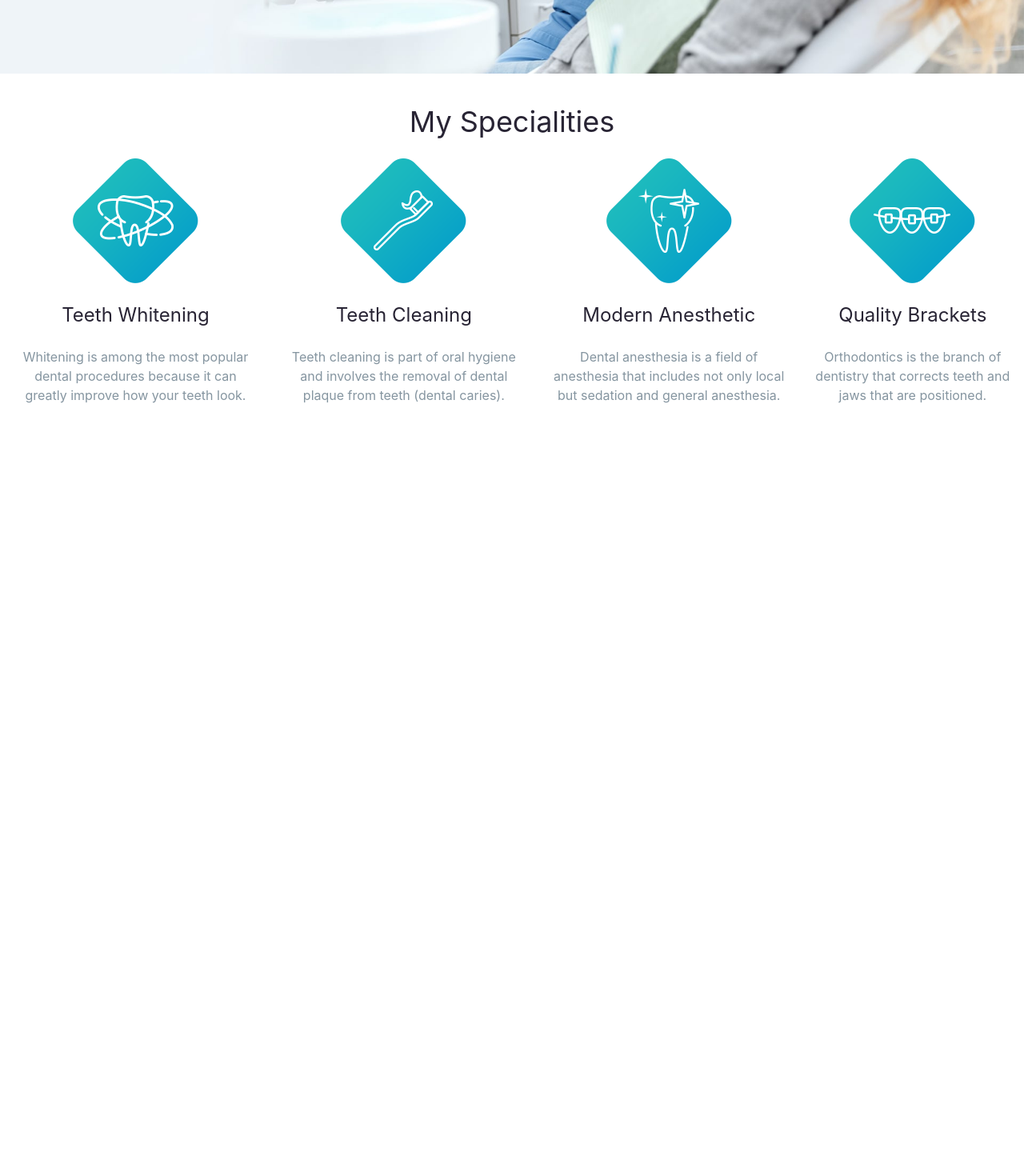
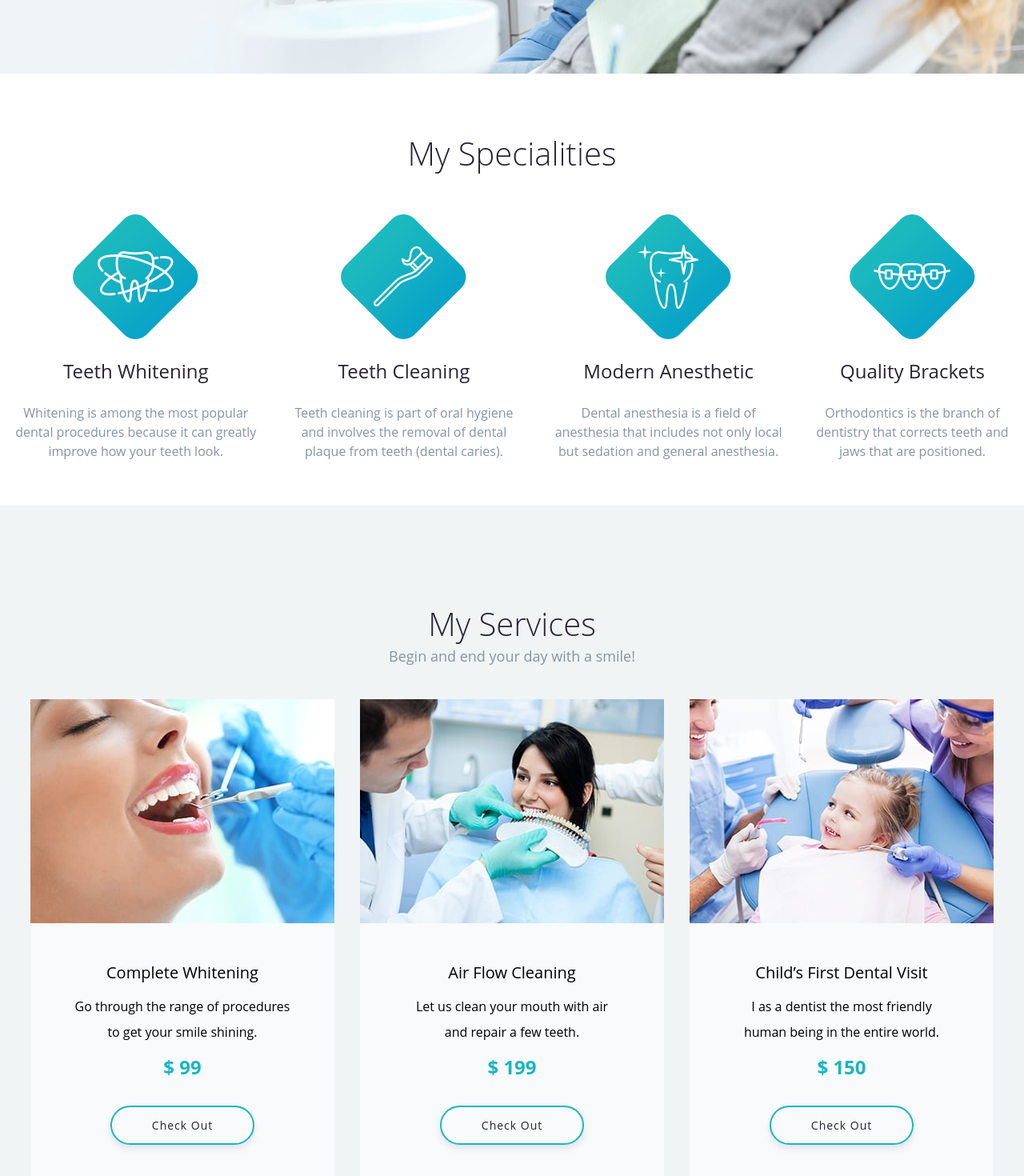
Before and after one commit to mdmahfujarrahman/dr-Jason-Armstrong, a React (Create React App) app: page / in a window 1280 px wide. Shown: the part 734-2204 px from the top of the page at 80% size. Before the commit the page ends 1306 px from the top, so only its background shows below. Built offline with nearby package versions, Linux system fonts and the light colour scheme.

Commit message:
service section added

```diff
--- a/src/components/Pages/Home/Banner/Banner.css
+++ b/src/components/Pages/Home/Banner/Banner.css
@@ -33,7 +33,7 @@
     font-family: 'Open Sans',
     sans-serif;
     font-weight: 400;
-    font-style: normal;
+    font-style: Bold;
     color: #282434;
     background-color: #ffffff;
     border-color: #ffffff;
--- a/src/components/Pages/Home/Banner/Banner.js
+++ b/src/components/Pages/Home/Banner/Banner.js
@@ -14,7 +14,7 @@ const Banner = () => {
                 backgroundRepeat: "no-repeat",
             }}
         >
-            <div className="ml-[-120px] md:ml-[-650px]">
+            <div className="ml-[-120px] md:ml-[-400px] lg:ml-[-650px]">
                 <p className="moto py-4">Welcome to Dentist</p>
                 <p className="moto-title">Creating vibrant smile</p>
                 <p className="moto-title">for healthy lifestyles!</p>
--- a/src/components/Pages/Home/Home/Home.js
+++ b/src/components/Pages/Home/Home/Home.js
@@ -1,5 +1,6 @@
 import React from 'react';
 import Banner from '../Banner/Banner';
+import Services from '../Services/Services';
 import Specialities from '../Specialities/Specialities';
 
 const Home = () => {
@@ -7,6 +8,7 @@ const Home = () => {
         <div>
             <Banner/>
             <Specialities/>
+            <Services/>
         </div>
     );
 };
--- /dev/null
+++ b/src/components/Pages/Home/Service/Service.css
@@ -0,0 +1,30 @@
+.checkout-btn{
+    font-family: 'Open Sans',
+    sans-serif;
+    font-weight: 400;
+    font-style: Bold;
+    color: #282434;
+    background-color: ffffff;
+    border-color: #19B6C0;
+    box-shadow: 0 5px 10px 0 rgb(0 0 0 / 9%);
+    min-width: 180px;
+    padding: 12px 15px;
+    font-size: 14px;
+    position: relative;
+    z-index: 1;
+    line-height: 1.5;
+    border-width: 2px;
+    border-style: solid;
+    transition: .3s;
+    border-radius: 40px;
+    letter-spacing: 1px;
+    text-align: center;
+    display: inline-block;
+    cursor: pointer;
+}
+.checkout-btn:hover,
+.checkout-btn:focus {
+    background-color: #19B6C0;
+    border-color: #ffffff;
+    color: #ffffff;
+}
--- /dev/null
+++ b/src/components/Pages/Home/Service/Service.js
@@ -0,0 +1,23 @@
+import React from 'react';
+import './Service.css'
+
+const Service = ({ service }) => {
+    const {name, price, img, description} = service;
+    return (
+        <div className="mx-4 text-center rounded-md">
+            <img src={img} alt="" />
+            <div className="bg-slate-50 p-8">
+                <p className="text-xl my-4">{name}</p>
+                <p className="text-wrap my-2">{description.slice(0, 34)}</p>
+                <p className="text-wrap my-2">{description.slice(35, )}</p>
+                <p className="my-4 font-bold text-[#19B6C0] text-2xl">
+                    $ {price}
+                </p>
+                <div>
+                    <button className="checkout-btn my-4">Check Out</button>
+                </div>
+            </div>
+        </div>
+    );
+};
+export default Service;
--- /dev/null
+++ b/src/components/Pages/Home/Services/Services.css
@@ -0,0 +1,20 @@
+.services-title{
+    font-weight: 300;
+    font-style: normal;
+    font-family: 'Open Sans',
+    sans-serif;
+    color: #282434;
+    font-size: 40px;
+    line-height: 1.4;
+    letter-spacing: 0px;
+}
+.services-subtitle{
+        font-weight: 400;
+        font-style: normal;
+        font-family: 'Open Sans',
+        sans-serif;
+        color: #8595a0;
+        font-size: 18px;
+        line-height: 1.4;
+        letter-spacing: 0px;
+}
--- /dev/null
+++ b/src/components/Pages/Home/Services/Services.js
@@ -0,0 +1,55 @@
+import React from "react";
+import './Services.css'
+import Whitening from "../../../../images/services/Complete Whitening.jpg";
+import Cleaning from "../../../../images/services/Air Flow Cleaning.jpg";
+import Child from "../../../../images/services/Childs.jpg";
+import Service from "../Service/Service";
+
+const services = [
+    {
+        id: 1,
+        name: "Complete Whitening",
+        description:
+            "Go through the range of procedures to get your smile shining.",
+        img: Whitening,
+        price: 99,
+    },
+    {
+        id: 2,
+        name: "Air Flow Cleaning",
+        description: "Let us clean your mouth with air   and repair a few teeth.",
+        img: Cleaning,
+        price: 199,
+    },
+    {
+        id: 3,
+        name: "Child’s First Dental Visit",
+        description:
+            "I as a dentist the most  friendly  human being in the entire world.",
+        img: Child,
+        price: 150,
+    },
+];
+
+const Services = () => {
+    return (
+        <div
+            id="services"
+            className="bg-[#F0F4F5] flex flex-col justify-center items-center py-20"
+        >
+            <div className="text-center my-10">
+                <h2 className="text-2xl services-title">My Services</h2>
+                <p className="services-subtitle">
+                    Begin and end your day with a smile!
+                </p>
+            </div>
+            <div className="flex flex-wrap  md:flex-nowrap justify-center items-center">
+                {services.map((service) => (
+                    <Service key={service.id} service={service} />
+                ))}
+            </div>
+        </div>
+    );
+};
+
+export default Services;
--- /dev/null
+++ b/src/components/Pages/Home/Specialities/Specialities.css
@@ -0,0 +1,10 @@
+.specialities-title{
+    font-weight: 300;
+    font-style: normal;
+    font-family: 'Open Sans',
+    sans-serif;
+    color: #282434;
+    font-size: 40px;
+    line-height: 1.4;
+    letter-spacing: 0px;
+}
--- a/src/components/Pages/Home/Specialities/Specialities.js
+++ b/src/components/Pages/Home/Specialities/Specialities.js
@@ -1,5 +1,6 @@
 import React from 'react';
 import Specialitiey from '../Specialitiey/Specialitiey';
+import './Specialities.css'
 import Specialitie1 from '../../../../images/Specialities/specialitie1.png'
 import Specialitie2 from '../../../../images/Specialities/specialitie2.png'
 import Specialitie3 from '../../../../images/Specialities/specialitie3.png'
@@ -38,10 +39,11 @@ const specialities = [
 
 const Specialities = () => {
     return (
-        <div className="flex items-center flex-col my-10" style={{ height: "50vh" }}>
-            <h2 className="text-center text-[#282434] text-4xl">
-                My Specialities
-            </h2>
+        <div
+            className="flex items-center flex-col my-10"
+
+        >
+            <h2 className="specialities-title my-8">My Specialities</h2>
             <div className="flex flex-wrap  md:flex-nowrap container mx-auto my-auto">
                 {specialities.map((speciality) => (
                     <Specialitiey key={speciality.id} speciality={speciality} />
--- a/src/components/Pages/Sheard/Header/Header.js
+++ b/src/components/Pages/Sheard/Header/Header.js
@@ -39,11 +39,21 @@ const Header = () => {
                             open ? "top-[150px]" : "top-[-150px]"
                         }`}
                     >
-                        <CustomLink to="/">Home</CustomLink>
-                        <CustomLink to="/blog">Blogs</CustomLink>
-                        <CustomLink to="gallery">Gallery</CustomLink>
-                        <CustomLink to="/about">About</CustomLink>
-                        <CustomLink to="/login">Log In</CustomLink>
+                        <CustomLink className="font-bold" to="/">
+                            Home
+                        </CustomLink>
+                        <CustomLink className="font-bold" to="services">
+                            Services
+                        </CustomLink>
+                        <CustomLink className="font-bold" to="/blog">
+                            Blogs
+                        </CustomLink>
+                        <CustomLink className="font-bold" to="/about">
+                            About
+                        </CustomLink>
+                        <CustomLink className="font-bold" to="/login">
+                            Log In
+                        </CustomLink>
                     </div>
                 </div>
             </div>
--- a/src/index.css
+++ b/src/index.css
@@ -1,12 +1,12 @@
 @tailwind base;
 @tailwind components;
 @tailwind utilities;
+@import url('https://fonts.googleapis.com/css2?family=Bebas+Neue&family=Montserrat&family=Open+Sans:wght@300&family=Poppins:wght@200;300;400;500&family=Roboto+Slab:wght@300&family=Roboto:wght@400;500&family=Twinkle+Star&family=Ubuntu&display=swap');
 
 body {
   margin: 0;
-  font-family: -apple-system, BlinkMacSystemFont, 'Segoe UI', 'Roboto', 'Oxygen',
-    'Ubuntu', 'Cantarell', 'Fira Sans', 'Droid Sans', 'Helvetica Neue',
-    sans-serif;
+  font-family: 'Open Sans',
+  sans-serif;
   -webkit-font-smoothing: antialiased;
   -moz-osx-font-smoothing: grayscale;
 
```
Also changed, not shown: src/images/services/Childs.jpg (renamed from src/images/services/Child’s First Dental Visit.jpg).
